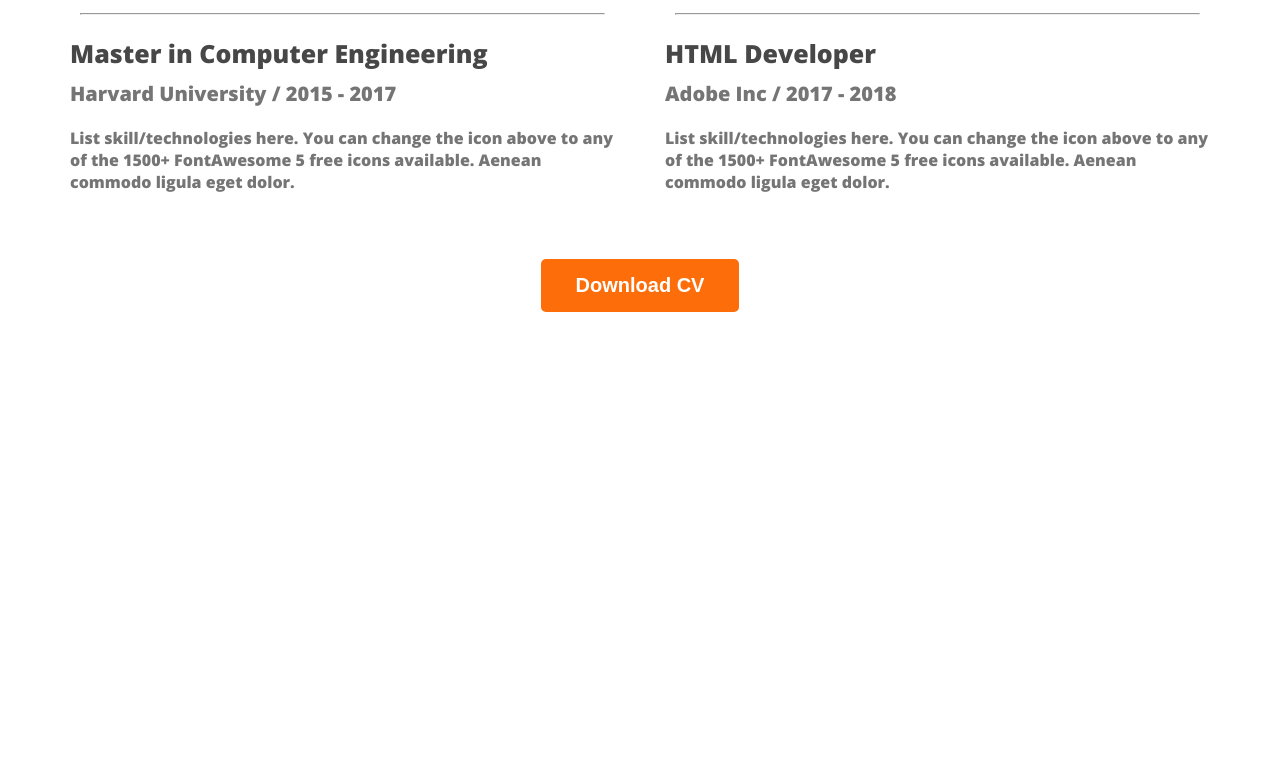
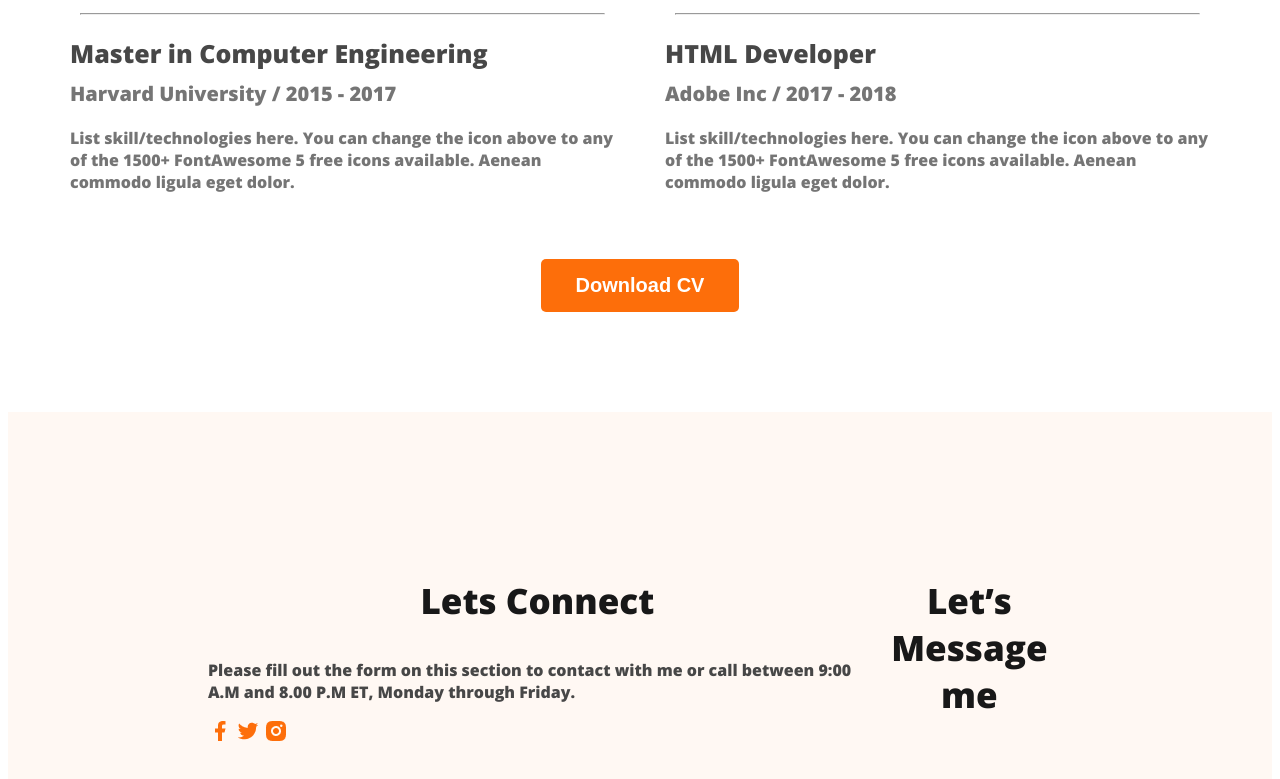
Before and after one commit to kabir-hussan/first-portfolio-website, a plain HTML site: page index.html in a window 1280 px wide. Shown: the part 2855-3634 px from the top of the page. Before the commit the page ends 3175 px from the top, so only its background shows below. Drawn offline with nearby package versions, Linux system fonts and the light colour scheme.

Commit message:
footer section added

```diff
--- a/index.html
+++ b/index.html
@@ -186,7 +186,22 @@
     </main>
 
     <footer>
+           <div class="footer-column">
+                <h3 class="footer-column-title">Lets Connect</h3>
+                <p class="footer-column-description">Please fill out the form on this section to contact with me or call between 9:00 A.M and 8.00 P.M ET, Monday through Friday.</p>
 
+                <div class="social-links">
+                    <a href=""><img src="images/icons/facebook.png" alt=""></a>
+                    <a href=""><img src="images/icons/twitter.png" alt=""></a>
+                    <a href=""><img src="images/icons/insta.png" alt=""></a>
+                </div>
+           </div>
+
+           <div class="footer-column">
+                <h3 class="footer-column-title">Let’s Message me</h3>
+
+
+           </div>
     </footer>
 
 </body>
--- a/styles/portfolio.css
+++ b/styles/portfolio.css
@@ -210,3 +210,24 @@ main section {
     text-align: center;
     margin-top: 50px;
 }
+
+/* footer-styles */
+
+footer{
+    display: flex;
+    background-color: #FFF8F3;
+    padding: 130px 200px;
+    margin-top: 100px;
+}
+
+.footer-column-title{
+    color:#181818;
+text-align: center;
+font-size: 35px;
+font-weight: 700;
+}
+
+.footer-column-description{
+    color: #474747;
+font-size: 16px;
+}
```
